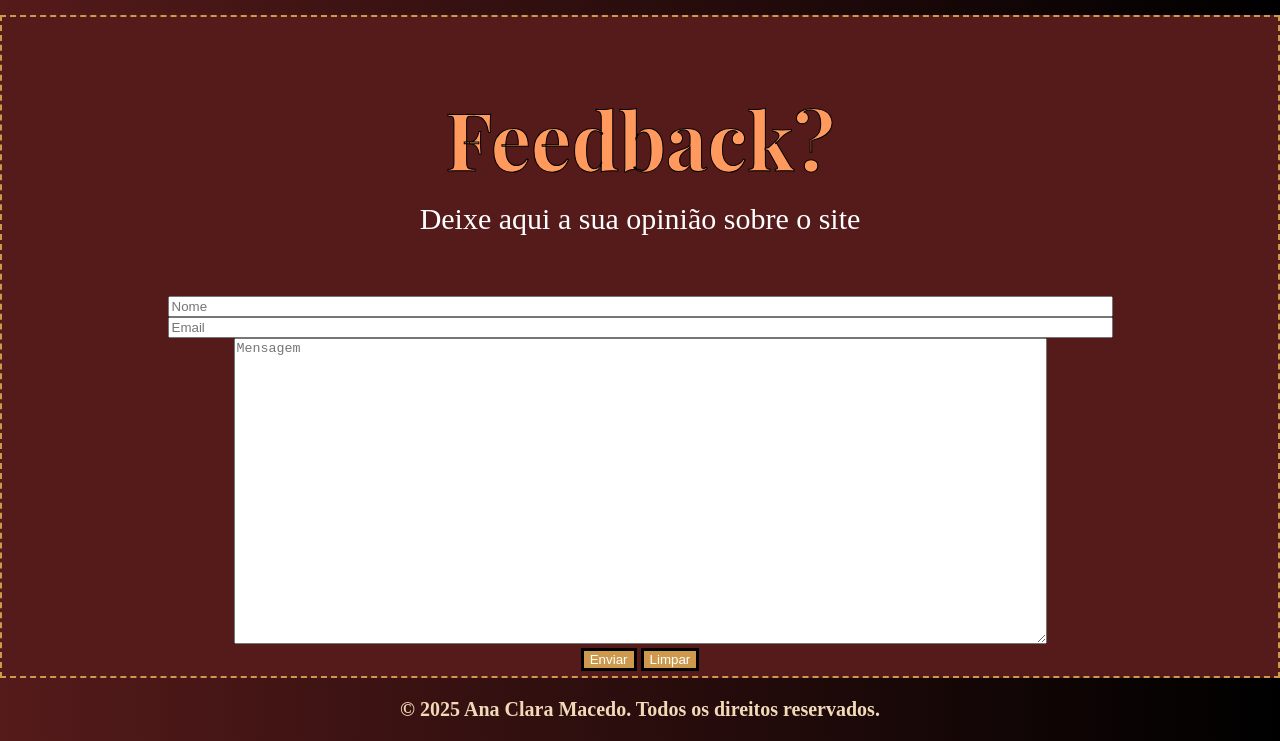
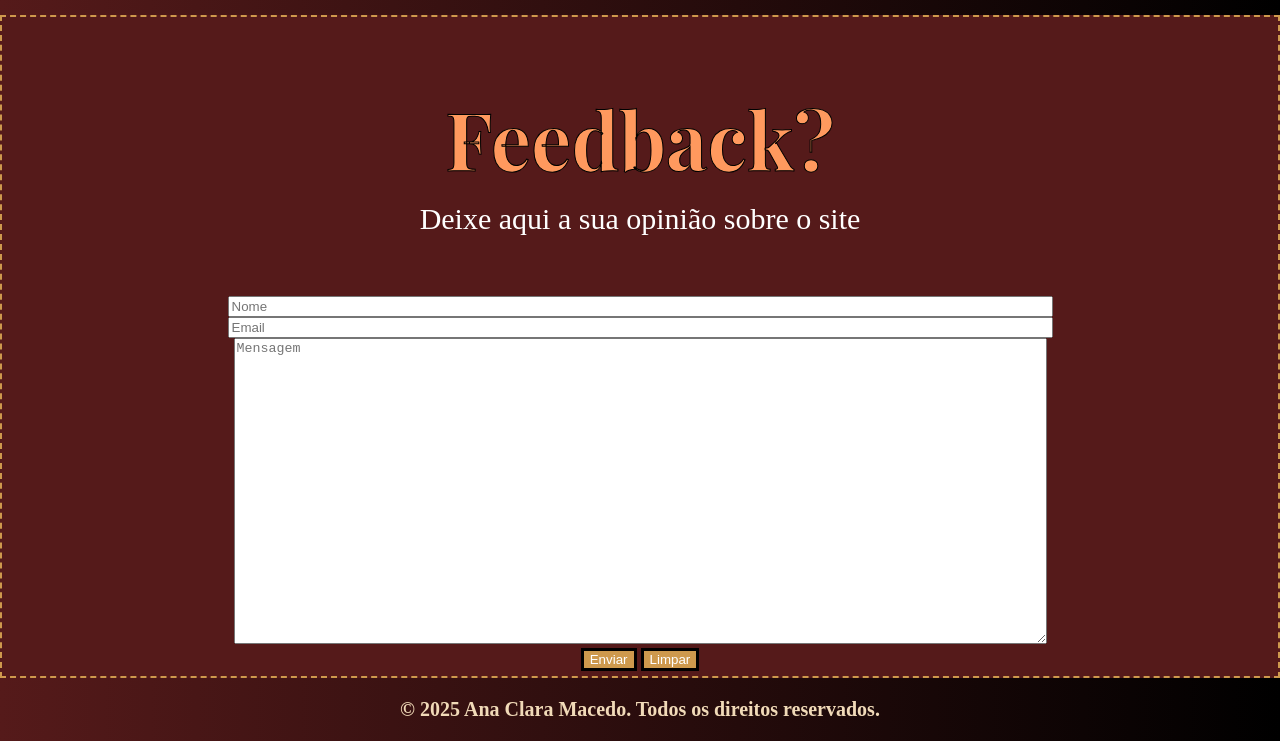
Before and after one commit to a-anaclara44/ares, a plain HTML site: page index.html in a window 1280 px wide. Shown: the part 7542-8283 px from the top of the page. Drawn offline with nearby package versions, Linux system fonts and the light colour scheme; a web font is replaced by a local one.

Commit message:
Update index.html

```diff
--- a/index.html
+++ b/index.html
@@ -169,8 +169,8 @@
 
      <div id="quadra">
      <form method="get" action="">
-        <input type="text" name="inpnome" placeholder="Nome" size="115%" > <br>
-        <input type="email" name="inemail" placeholder="Email" size="115%" ><br>
+        <input type="text" name="inpnome" placeholder="Nome" size="100%" > <br>
+        <input type="email" name="inemail" placeholder="Email" size="100%" ><br>
         <textarea name="texmenagem" placeholder="Mensagem" cols="99" rows="20"></textarea><br>
         <input type="submit" value="Enviar" class="botao">
         <input type="reset" value="Limpar" class="botao">
```
